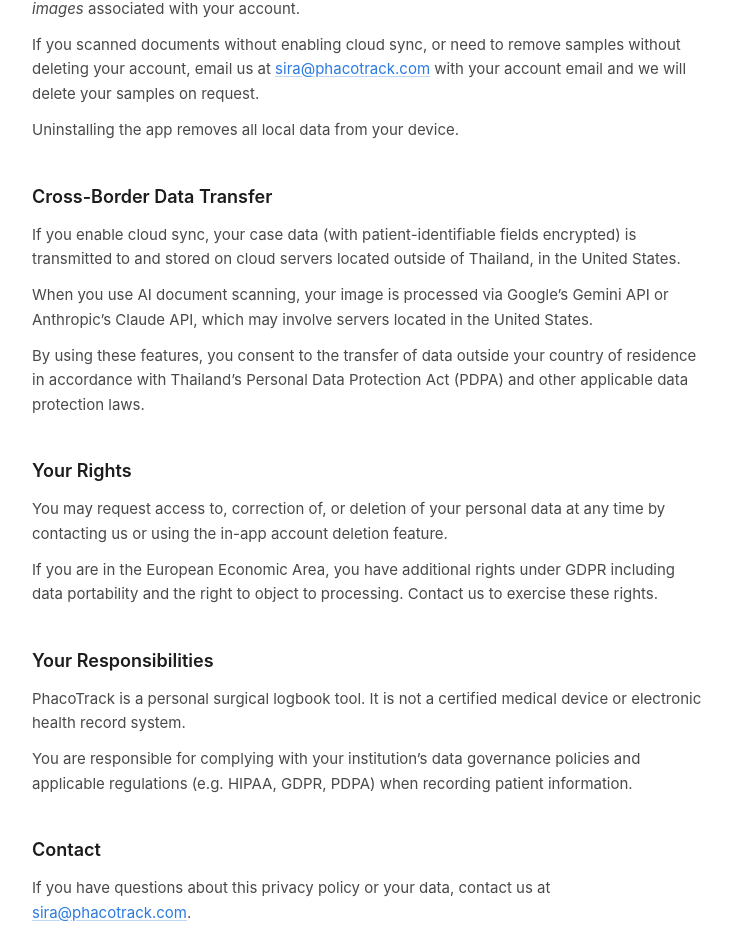
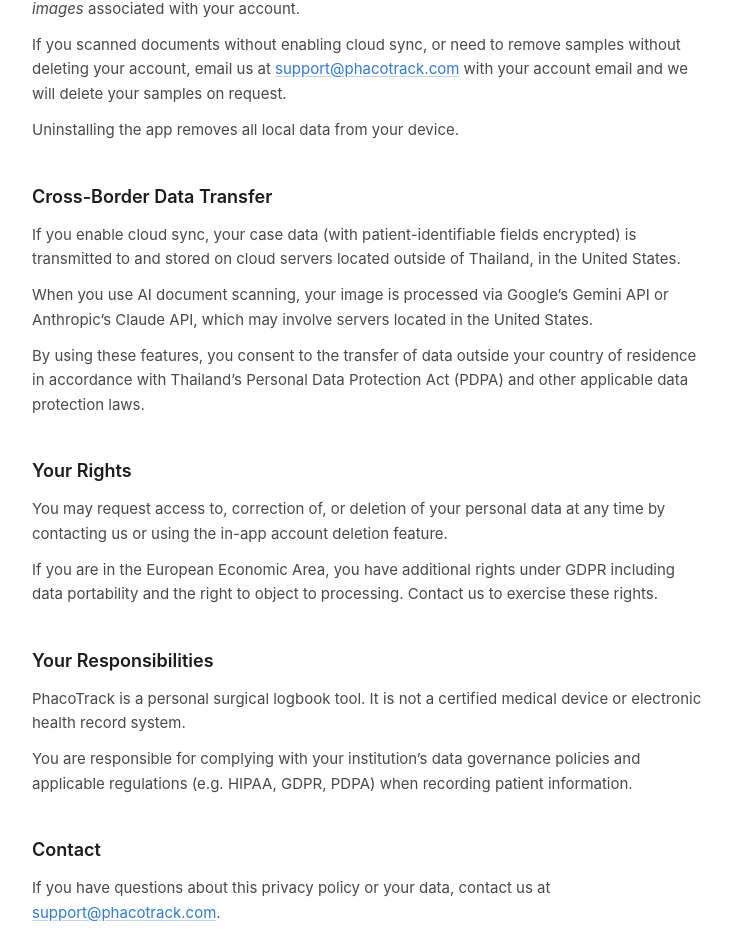
Before and after one commit to siradevv/phacotrack-landing, a Next.js app: page /privacy in a window 1280 px wide. Shown: the part 1850-2802 px from the top of the page, without its empty margins (272-1004 px from the left). Built offline with nearby package versions, Linux system fonts and the light colour scheme.

Commit message:
Switch contact email to support@phacotrack.com
Co-Authored-By: Claude Opus 4.7 (1M context) <noreply@anthropic.com>

```diff
--- a/app/privacy/page.tsx
+++ b/app/privacy/page.tsx
@@ -134,10 +134,10 @@ export default function PrivacyPage() {
               If you scanned documents without enabling cloud sync, or need to
               remove samples without deleting your account, email us at{" "}
               <a
-                href="mailto:sira@phacotrack.com"
+                href="mailto:support@phacotrack.com"
                 className="text-accent underline decoration-accent/30 underline-offset-2 hover:decoration-accent"
               >
-                sira@phacotrack.com
+                support@phacotrack.com
               </a>{" "}
               with your account email and we will delete your samples on request.
             </p>
@@ -195,10 +195,10 @@ export default function PrivacyPage() {
               If you have questions about this privacy policy or your data,
               contact us at{" "}
               <a
-                href="mailto:sira@phacotrack.com"
+                href="mailto:support@phacotrack.com"
                 className="text-accent underline decoration-accent/30 underline-offset-2 hover:decoration-accent"
               >
-                sira@phacotrack.com
+                support@phacotrack.com
               </a>
               .
             </p>
--- a/app/terms/page.tsx
+++ b/app/terms/page.tsx
@@ -144,10 +144,10 @@ export default function TermsPage() {
             <p>
               If you have questions about these terms, contact us at{" "}
               <a
-                href="mailto:sira@phacotrack.com"
+                href="mailto:support@phacotrack.com"
                 className="text-accent underline decoration-accent/30 underline-offset-2 hover:decoration-accent"
               >
-                sira@phacotrack.com
+                support@phacotrack.com
               </a>
               .
             </p>
```
